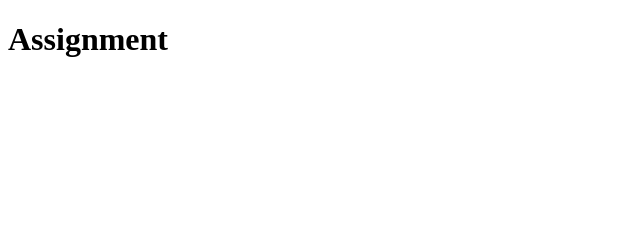
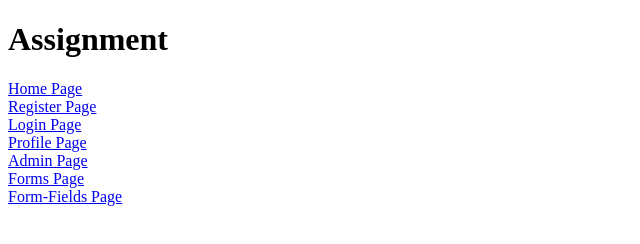
Before and after one commit to xlabcba/WebDevSpring2016, a website: page public/assignment/index.html in a window 1280 px wide. Shown: the whole page, without its empty margins (0-640 px from the left). Drawn offline with Linux system fonts and the light colour scheme.

Commit message:
Assignment 1

```diff
--- a/public/assignment/index.html
+++ b/public/assignment/index.html
@@ -6,5 +6,20 @@
 </head>
 <body>
 <h1>Assignment</h1>
+
+<a href="home.html">Home Page</a>
+<br/>
+<a href="register.html">Register Page</a>
+<br/>
+<a href="login.html">Login Page</a>
+<br/>
+<a href="profile.html">Profile Page</a>
+<br/>
+<a href="admin.html">Admin Page</a>
+<br/>
+<a href="forms.html">Forms Page</a>
+<br/>
+<a href="form-fields.html">Form-Fields Page</a>
+
 </body>
 </html>
```
